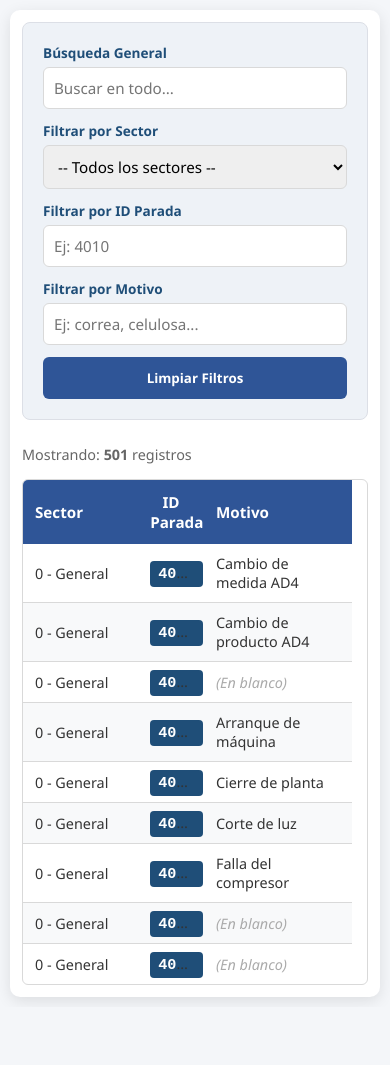
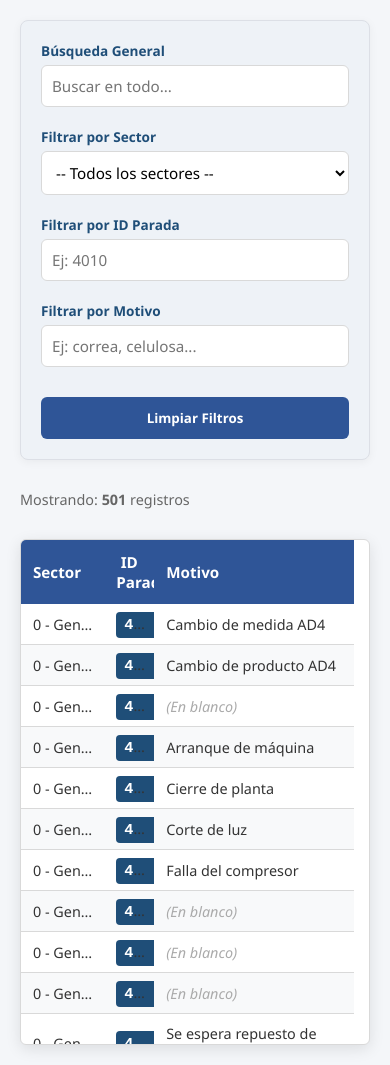
Before and after one commit to FedeDuarte1992/PARADAS, a plain HTML site: page index.html in a window 390 px wide. Before the commit the page ends 1007 px from the top, so only its background shows below. Drawn offline with Linux system fonts and the light colour scheme.

Commit message:
Update estilo.css

```diff
--- a/estilo.css
+++ b/estilo.css
@@ -24,27 +24,37 @@ body {
   justify-content: center;
 }
 
+/* El contenedor principal ahora usa Grid para fijar las columnas */
 .container {
   width: 100%;
   max-width: 1400px;
-  background-color: var(--card-bg);
-  border-radius: 10px;
-  box-shadow: 0 4px 15px rgba(0, 0, 0, 0.1);
-  padding: 25px;
+  display: grid;
+  /* 300px fijos para el panel izquierdo, el resto (1fr) para la tabla */
+  grid-template-columns: 300px 1fr;
+  grid-template-rows: auto 1fr;
+  gap: 20px;
+
+  background-color: transparent;
+  align-items: start; /* Evita que los hijos se estiren verticalmente */
 }
 
 /* ============================
-   Panel de Búsqueda y Filtros
+   Panel de Búsqueda (Columna Izquierda)
    ============================ */
 .search-panel {
-  display: grid;
-  grid-template-columns: repeat(auto-fit, minmax(180px, 1fr));
+  grid-column: 1;
+  grid-row: 1 / 3; /* Ocupa el alto de la barra de estado y la tabla */
+
+  display: flex;
+  flex-direction: column;
   gap: 20px;
-  margin-bottom: 25px;
   background: #eef2f7;
   padding: 20px;
   border-radius: 8px;
   border: 1px solid #dcdfe6;
+  /* Esto asegura que el panel no se deforme */
+  width: 300px;
+  box-shadow: 0 2px 10px rgba(0,0,0,0.05);
 }
 
 .filter-group {
@@ -68,6 +78,7 @@ body {
   outline: none;
   transition: border 0.2s;
   width: 100%;
+  background-color: #fff;
 }
 
 .filter-group input:focus,
@@ -76,7 +87,6 @@ body {
 }
 
 .btn-reset {
-  grid-column: 1 / -1;
   padding: 12px;
   background-color: var(--secondary);
   color: white;
@@ -85,6 +95,7 @@ body {
   font-weight: bold;
   cursor: pointer;
   transition: background 0.2s;
+  margin-top: 10px;
 }
 
 .btn-reset:hover {
@@ -92,38 +103,45 @@ body {
 }
 
 /* ============================
-   Barra de estado
+   Barra de estado (Arriba a la derecha)
    ============================ */
 .status-bar {
-  margin-bottom: 15px;
+  grid-column: 2;
+  grid-row: 1;
+
   font-size: 0.9rem;
   color: #666;
   display: flex;
-  justify-content: space-between;
-  align-items: center;
+  align-items: flex-end; /* Alinea el texto abajo para que pegue con la tabla */
+  padding-bottom: 5px;
 }
 
 /* ============================
-   Contenedor de Tabla (estabilizado)
+   Contenedor de Tabla (Columna Derecha)
    ============================ */
 .table-container {
-  height: 500px;
-  overflow-y: auto;      /* scroll vertical cuando hay muchos registros */
-  overflow-x: hidden;    /* sin scroll horizontal */
+  grid-column: 2;
+  grid-row: 2;
+
+  height: calc(100vh - 120px); /* Altura dinámica ajustada a la pantalla */
+  min-height: 500px;
+  overflow-y: auto;
+  overflow-x: hidden;
   border: 1px solid var(--border);
   border-radius: 6px;
-  /* Estabiliza el ancho de la barra de scroll para que no "salte" el layout */
+  background-color: var(--card-bg);
+  box-shadow: 0 4px 15px rgba(0, 0, 0, 0.1);
   scrollbar-gutter: stable;
 }
 
 table {
   width: 100%;
   border-collapse: collapse;
-  table-layout: fixed;   /* CLAVE: anchos fijos, no dependen del contenido */
+  table-layout: fixed;
   text-align: left;
 }
 
-/* Anchos fijos vía colgroup (no se recalculan al filtrar) */
+/* Anchos fijos para las columnas */
 col.col-sector { width: 25%; }
 col.col-id     { width: 15%; }
 col.col-motivo { width: 60%; }
@@ -147,7 +165,7 @@ td {
   white-space: nowrap;
 }
 
-/* El motivo hace wrap en vez de ellipsis (se lee completo) */
+/* El motivo hace wrap (salto de línea) en vez de cortarse */
 td.col-motivo,
 td:nth-child(3) {
   white-space: normal;
@@ -182,14 +200,25 @@ tbody tr:hover {
 }
 
 /* ============================
-   Responsive
+   Responsive (Móviles/Tablets)
    ============================ */
-@media (max-width: 600px) {
-  body { padding: 10px; }
-  .container { padding: 12px; }
-  .search-panel { grid-template-columns: 1fr; gap: 12px; }
-  .table-container { height: 60vh; }
-  col.col-sector { width: 35%; }
-  col.col-id     { width: 20%; }
-  col.col-motivo { width: 45%; }
+@media (max-width: 900px) {
+  .container {
+    display: flex;
+    flex-direction: column;
+  }
+
+  .search-panel {
+    width: 100%;
+    grid-row: auto;
+  }
+
+  .status-bar {
+    justify-content: flex-start;
+    padding: 10px 0;
+  }
+
+  .table-container {
+    height: 60vh;
+  }
 }
```
